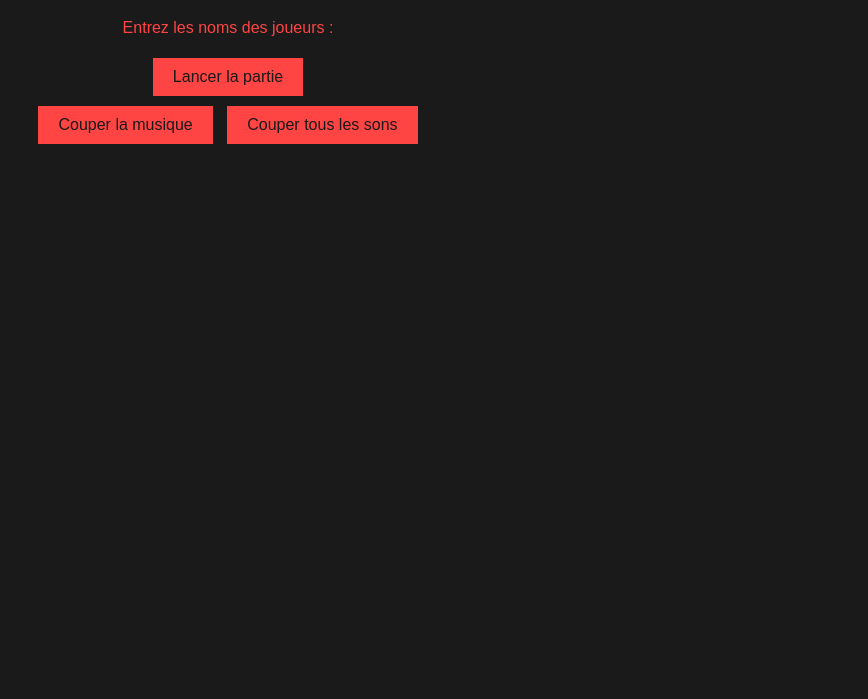
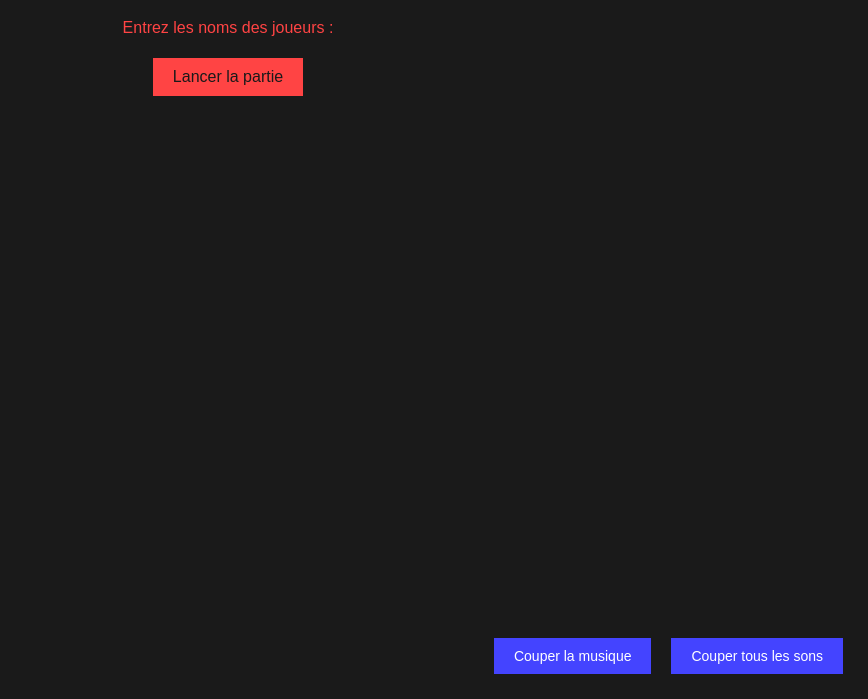
Before and after one commit to LeYousss/Liar-s-Bar-IRL, a plain HTML site: page game.html in a window 1280 px wide. Shown: the part 101-800 px from the top of the page, without its empty margins (412-1280 px from the left). Drawn offline with Linux system fonts and the light colour scheme.

Commit message:
Update style.css
Ajouter du style pour les boutons de contrôle du son

```diff
--- a/style.css
+++ b/style.css
@@ -69,3 +69,24 @@ button:hover {
 #pauseMenu {
     pointer-events: auto;
 }
+
+#soundControls {
+    position: fixed;
+    bottom: 20px;
+    right: 20px;
+    display: flex;
+    gap: 10px;
+}
+
+#soundControls button {
+    background-color: #4444ff;
+    color: #fff;
+    border: none;
+    padding: 10px 20px;
+    cursor: pointer;
+    font-size: 14px;
+}
+
+#soundControls button:hover {
+    background-color: #0000cc;
+}
```
